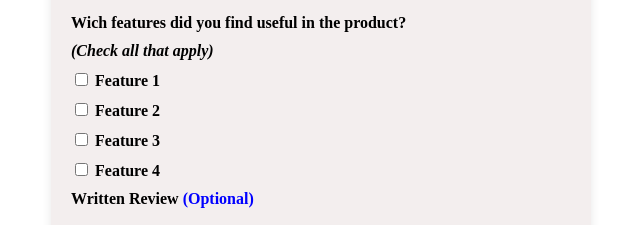
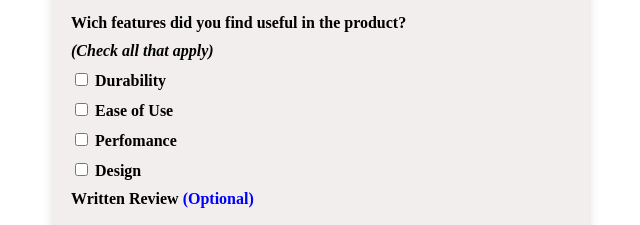
Before and after one commit to ojalex/wdd131, a plain HTML site: page form.html in a window 1280 px wide. Shown: the part 443-668 px from the top of the page, 319-959 px from the left. Drawn offline with Linux system fonts and the light colour scheme; a web font is replaced by a local one.

Commit message:
W05 Assignment: Product Review Form (Features added)

```diff
--- a/form.html
+++ b/form.html
@@ -59,10 +59,10 @@
             <label><i>(Check all that apply)</i></label>
             <div class="checkbox-group">
 
-                    <label for="feature1"><input type="checkbox" id="feature1" name="features" value="Feature 1"> Feature 1</label>
-                    <label for="feature2"><input type="checkbox" id="feature2" name="features" value="Feature 2"> Feature 2</label>
-                    <label for="feature3"><input type="checkbox" id="feature3" name="features" value="Feature 3"> Feature 3</label>
-                    <label for="feature4"><input type="checkbox" id="feature4" name="features" value="Feature 4"> Feature 4</label>
+                    <label for="feature1"><input type="checkbox" id="feature1" name="features" value="Durability"> Durability</label>
+                    <label for="feature2"><input type="checkbox" id="feature2" name="features" value="Ease of Use"> Ease of Use</label>
+                    <label for="feature3"><input type="checkbox" id="feature3" name="features" value="Perfomance"> Perfomance</label>
+                    <label for="feature4"><input type="checkbox" id="feature4" name="features" value="Design"> Design</label>
 
             </div>
 
```
